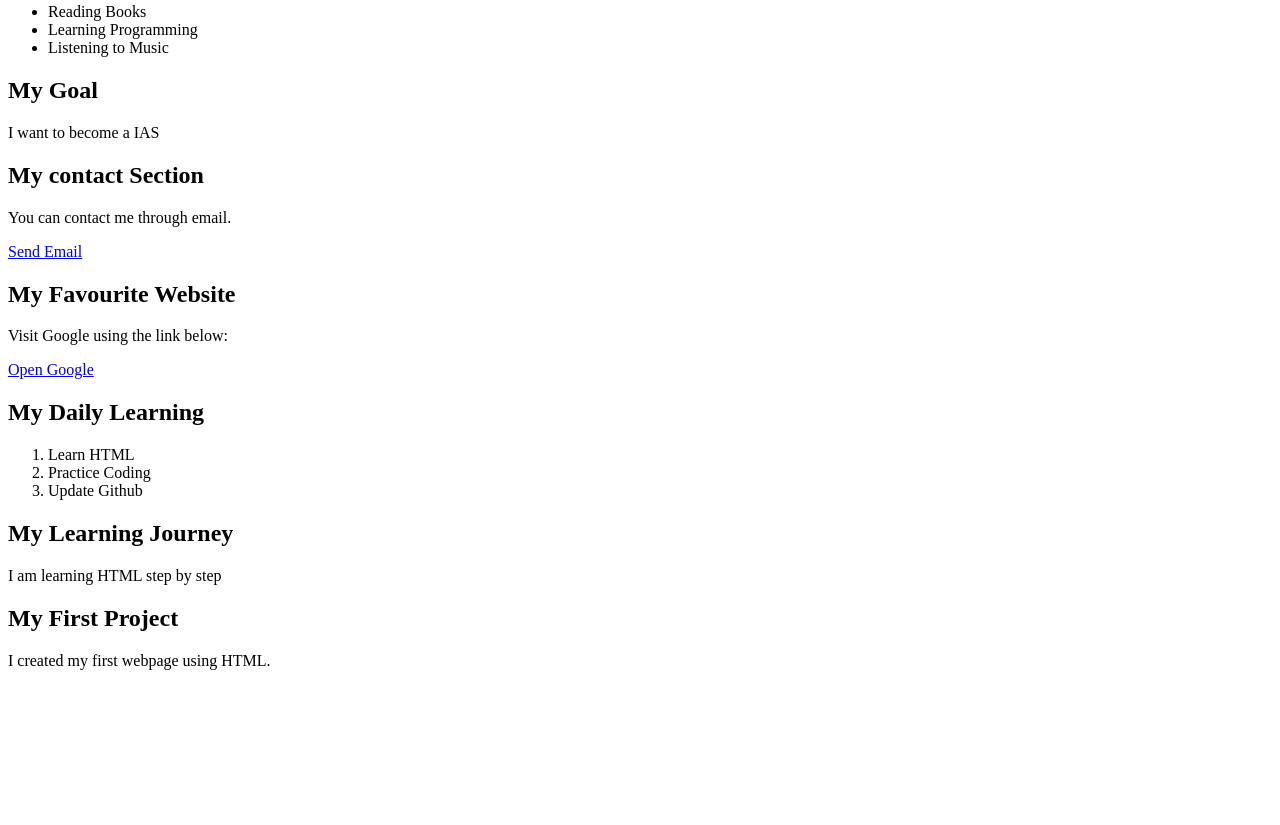
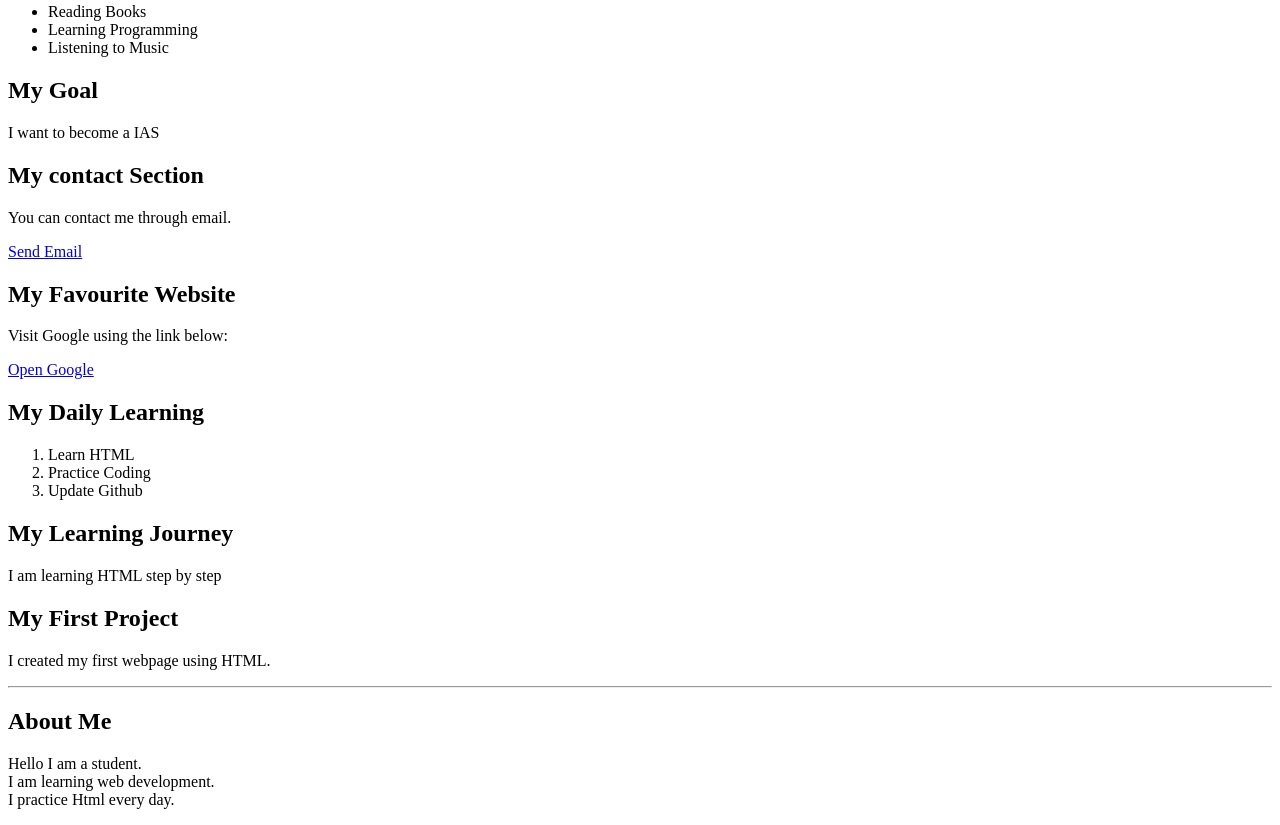
Before and after one commit to DharshiniM30/My-Portfolio, a plain HTML site: page index.html in a window 1280 px wide. Shown: the part 601-1426 px from the top of the page. Before the commit the page ends 1287 px from the top, so only its background shows below. Drawn offline with Linux system fonts and the light colour scheme.

Commit message:
Add line breaks to about me section

```diff
--- a/index.html
+++ b/index.html
@@ -73,5 +73,13 @@
     <h2>My First Project</h2>
     <p>I created my first webpage using HTML.</p>
 </article>
+<hr>
+<h2>About Me
+</h2>
+<p>
+    Hello I am a student.<br>
+    I am learning web development.<br>
+    I practice Html every day.
+</p>
 </body>
 </html>
```
